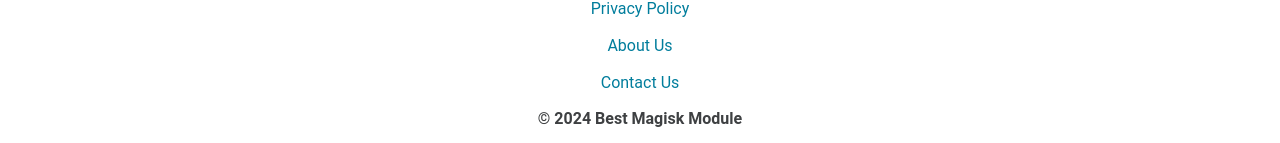
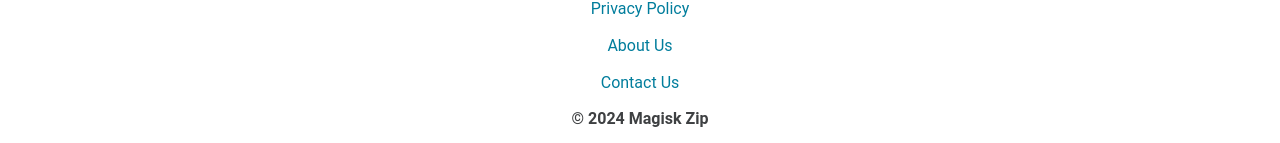
Before and after one commit to magiskzip/magiskzip.github.io, a Jekyll site: the page built from index.html, in a window 1280 px wide. Shown: the part 1573-1716 px from the top of the page. Built offline with Jekyll 4.4.1, drawn with Linux system fonts in a browser that asks for light colours; some web fonts are replaced.

Commit message:
Update footerr.html

```diff
--- a/_includes/footerr.html
+++ b/_includes/footerr.html
@@ -29,6 +29,6 @@
 
 	<p><div class="MID"><a href="/about-us.html">About Us</a></div></p>
 <p><div class="MID"><a href="/contact-us.html">Contact Us</a></div></p>
-	<p><div class="MID"><b>© 2024 Best Magisk Module</b></div></p>
+	<p><div class="MID"><b>© 2024 Magisk Zip</b></div></p>
 <p></p>
 </footer>
```
